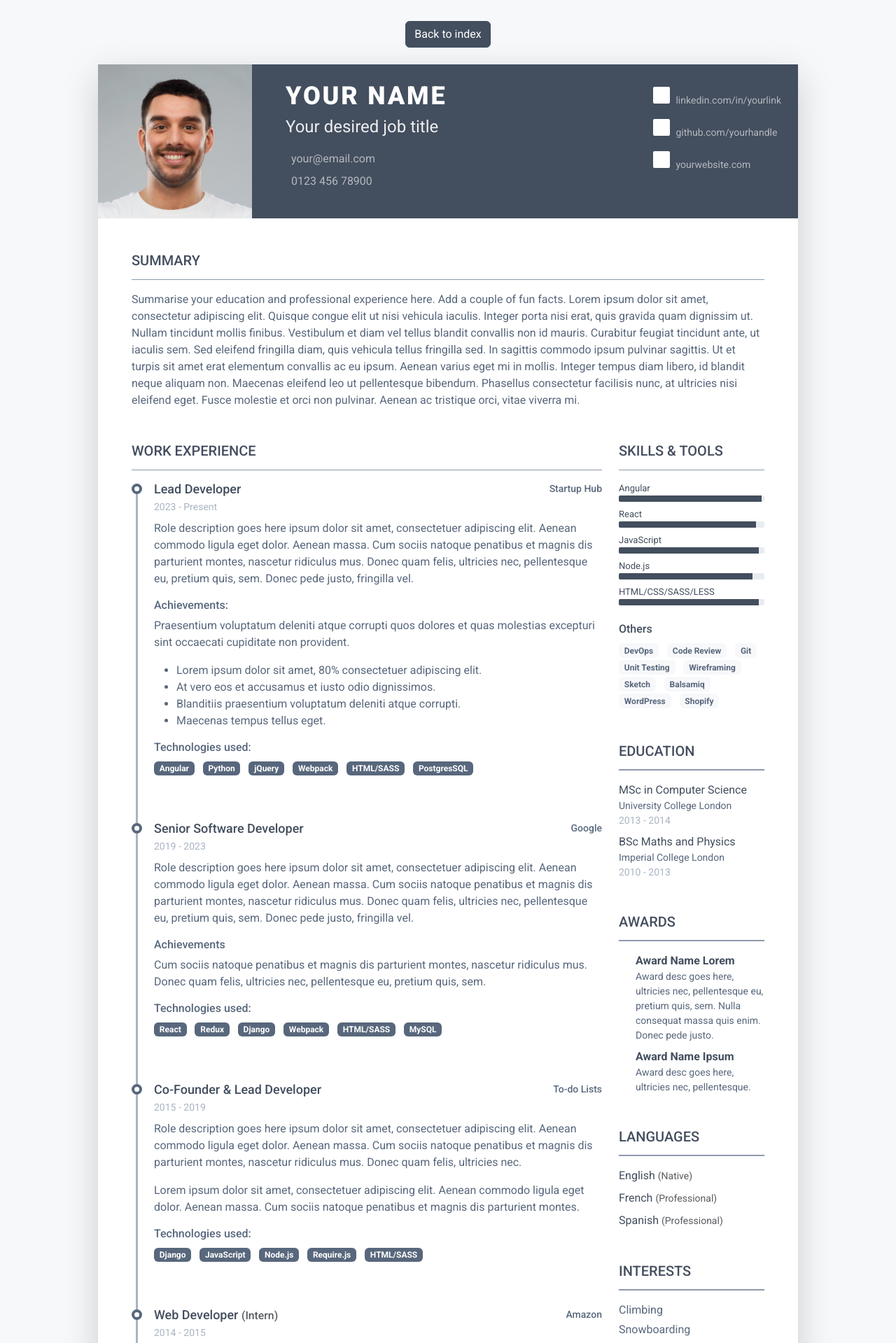
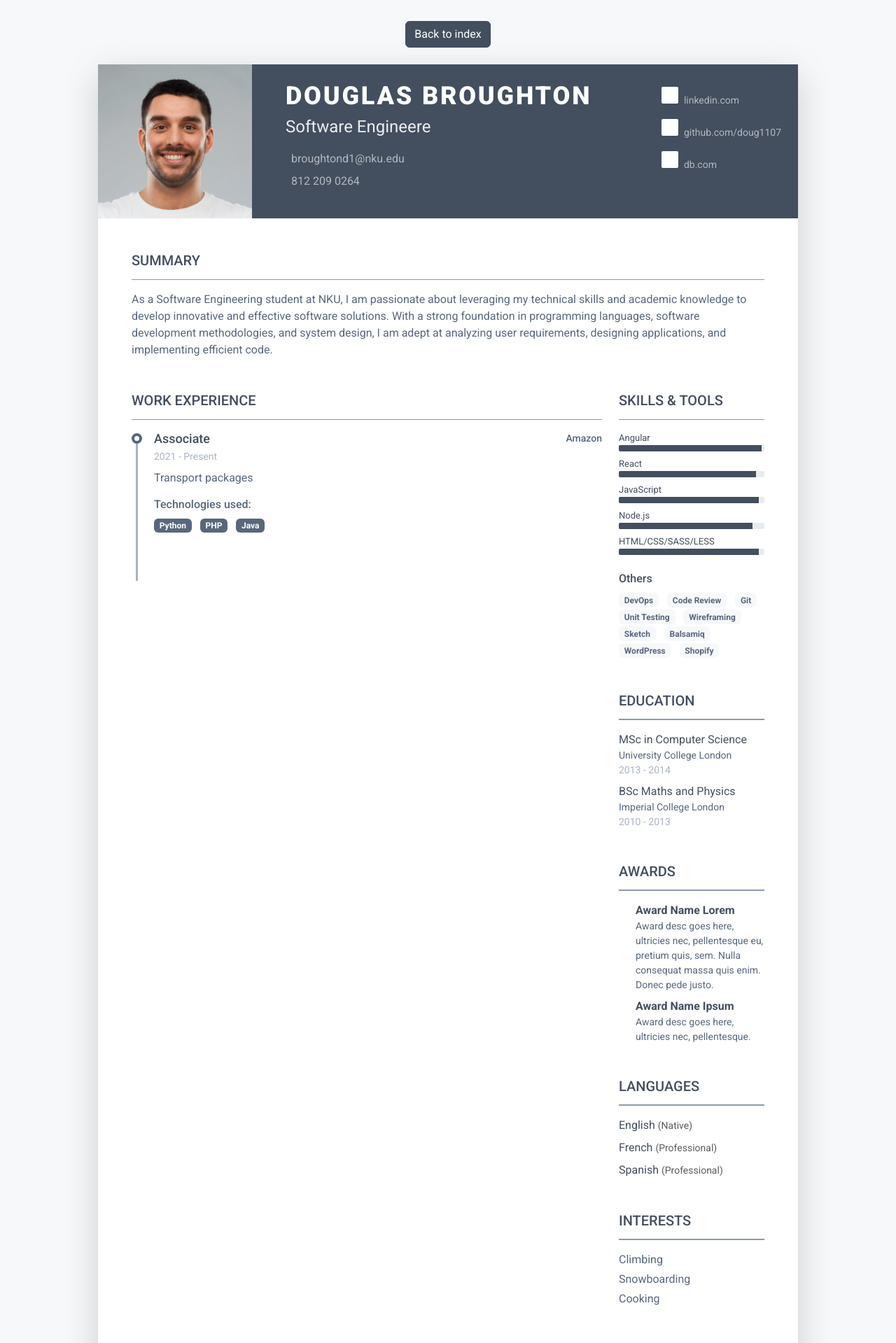
Before and after one commit to douglas1107/ASE230, a PHP site: page /detail.php in a window 1280 px wide. Shown: the top 1919 px of the page at 70% size. Run offline with PHP 8.4, Linux system fonts and the light colour scheme; some libraries are stand-ins or nearby versions.

Commit message:
created arrary

```diff
--- a/detail.php
+++ b/detail.php
@@ -1,11 +1,155 @@
 <?php
-// INSERT DATA HERE.
+$team = [
+    [
+        'id' => 1,
+        'name' => 'Douglas Broughton',
+        'image' => 'assets/images/profile.jpg',
+        'title' => 'Software Engineer',
+        'email' => 'broughtond1@nku.edu',
+        'phone' => '812 209 0264',
+        'linkedin' => 'linkedin.com',
+        'github' => 'github.com/doug1107',
+        'website' => 'db.com',
+        'summary' => 'As a Software Engineering student at NKU, I am passionate about leveraging my technical skills and academic knowledge to develop innovative and effective software solutions. With a strong foundation in programming languages, software development methodologies, and system design, I am adept at analyzing user requirements, designing applications, and implementing efficient code.',
+        'experience' => [
+            [
+                'position' => 'Associate',
+                'company' => 'Amazon',
+                'time' => '2021 - Present',
+                'description' => 'Transport packages',
+                'technologies' => ['Python', 'PHP', 'Java']
+            ],
+        ],
+        'skills' => [
+            'Python' => 98,
+            'PHP' => 94,
+            'Java' => 96,
+        ],
+        'education' => [
+            [
+                'degree' => 'BS in Applied Software Engineering',
+                'institution' => 'Northern Kentucky University',
+                'time' => '2021 - 2025'
+            ],
+        ],
+        'awards' => [
+            'Award 1' => '',
+            'Award 2' => ''
+        ],
+        'languages' => [
+            'English' => 'Native',
+        ],
+        'interests' => ['Sports', 'Chess', 'Watching movies'],
+        'projects' => [
+            [
+                'title' => 'Project 1',
+                'description' => 'Brief description of Project 1',
+                'link' => 'project1-link'
+            ],
+        ]
+    ],
+	// fill out the info as you did in your resume, change the id number to a number not taken yet
+	[
+        'id' => 0,
+        'name' => '',
+        'image' => 'assets/images/profile.jpg',
+        'title' => '',
+        'email' => '',
+        'phone' => '',
+        'linkedin' => '',
+        'github' => '',
+        'website' => '',
+        'summary' => '',
+        'experience' => [
+            [
+                'position' => '',
+                'company' => '',
+                'time' => '',
+                'description' => '',
+                'technologies' => ['', '', '']
+            ],
+        ],
+        'skills' => [
+            ' ' => 98,
+        ],
+        'education' => [
+            [
+                'degree' => '',
+                'institution' => '',
+                'time' => ''
+            ],
+        ],
+        'awards' => [
+            'Award 1' => '',
+            'Award 2' => ''
+        ],
+        'languages' => [
+            'English' => '',
+        ],
+        'interests' => ['', '', ''],
+        'projects' => [
+            [
+                'title' => '',
+                'description' => '',
+                'link' => ''
+            ],
+        ]
+    ],
+	[
+        'id' => 0,
+        'name' => '',
+        'image' => 'assets/images/profile.jpg',
+        'title' => '',
+        'email' => '',
+        'phone' => '',
+        'linkedin' => '',
+        'github' => '',
+        'website' => '',
+        'summary' => '',
+        'experience' => [
+            [
+                'position' => '',
+                'company' => '',
+                'time' => '',
+                'description' => '',
+                'technologies' => ['', '', '']
+            ],
+        ],
+        'skills' => [
+            ' ' => 98,
+        ],
+        'education' => [
+            [
+                'degree' => '',
+                'institution' => '',
+                'time' => ''
+            ],
+        ],
+        'awards' => [
+            'Award 1' => '',
+            'Award 2' => ''
+        ],
+        'languages' => [
+            'English' => '',
+        ],
+        'interests' => ['', '', ''],
+        'projects' => [
+            [
+                'title' => '',
+                'description' => '',
+                'link' => ''
+            ],
+        ]
+    ],
 
+];
+$id = isset($_GET['id']) ? intval($_GET['id']) : 0;
+$member = isset($team[$id]) ? $team[$id] : null;
 ?>
 <!DOCTYPE html>
 <html lang="en">
 <head>
-    <title>Your name's Resume</title>
+    <title><?= $member['name']; ?></title>
 
     <!-- Meta -->
     <meta charset="utf-8">
@@ -35,23 +179,23 @@
 		    <header class="resume-header pt-4 pt-md-0">
 			    <div class="row">
 				    <div class="col-block col-md-auto resume-picture-holder text-center text-md-start">
-				        <img class="picture" src="assets/images/profile.jpg" alt="">
+				        <img class="picture" src="<?= $member['image']; ?>" alt="">
 				    </div><!--//col-->
 				    <div class="col">
 					    <div class="row p-4 justify-content-center justify-content-md-between">
 						    <div class="primary-info col-auto">
-							    <h1 class="name mt-0 mb-1 text-white text-uppercase text-uppercase">Your name</h1>
-							    <div class="title mb-3">Your desired job title</div>
+							    <h1 class="name mt-0 mb-1 text-white text-uppercase text-uppercase"><?= $member['name']; ?></h1>
+							    <div class="title mb-3"><?= $member['title']; ?>e</div>
 							    <ul class="list-unstyled">
-								    <li class="mb-2"><a class="text-link" href="#"><i class="far fa-envelope fa-fw me-2" data-fa-transform="grow-3"></i>your@email.com</a></li>
-								    <li><a class="text-link" href="#"><i class="fas fa-mobile-alt fa-fw me-2" data-fa-transform="grow-6"></i>0123 456 78900</a></li>
+								    <li class="mb-2"><a class="text-link" href="mailto:<?= $member['email']; ?>"><i class="far fa-envelope fa-fw me-2" data-fa-transform="grow-3"></i><?= $member['email']; ?></a></li>
+								    <li><a class="text-link" href=""tel:<?= $member['phone']; ?>><i class="fas fa-mobile-alt fa-fw me-2" data-fa-transform="grow-6"></i><?= $member['phone']; ?></a></li>
 							    </ul>
 						    </div><!--//primary-info-->
 						    <div class="secondary-info col-auto mt-2">
 							    <ul class="resume-social list-unstyled">
-					                <li class="mb-3"><a class="text-link" href="#"><span class="fa-container text-center me-2"><i class="fab fa-linkedin-in fa-fw"></i></span>linkedin.com/in/yourlink</a></li>
-					                <li class="mb-3"><a class="text-link" href="#"><span class="fa-container text-center me-2"><i class="fab fa-github-alt fa-fw"></i></span>github.com/yourhandle</a></li>
-					                <li><a class="text-link" href="#"><span class="fa-container text-center me-2"><i class="fas fa-globe"></i></span>yourwebsite.com</a></li>
+					                <li class="mb-3"><a class="text-link" href="<?= $member['linkedin']; ?>"><span class="fa-container text-center me-2"><i class="fab fa-linkedin-in fa-fw"></i></span><?= $member['linkedin']; ?></a></li>
+					                <li class="mb-3"><a class="text-link" href="<?= $member['github']; ?>"><span class="fa-container text-center me-2"><i class="fab fa-github-alt fa-fw"></i></span><?= $member['github']; ?></a></li>
+					                <li><a class="text-link" href="</span><?= $member['website']; ?>"><span class="fa-container text-center me-2"><i class="fas fa-globe"></i></span><?= $member['website']; ?></a></li>
 							    </ul>
 						    </div><!--//secondary-info-->
 					    </div><!--//row-->
@@ -63,7 +207,7 @@
 			    <section class="resume-section summary-section mb-5">
 				    <h2 class="resume-section-title text-uppercase font-weight-bold pb-3 mb-3">Summary</h2>
 				    <div class="resume-section-content">
-					    <p class="mb-0">Summarise your education and professional experience here. Add a couple of fun facts. Lorem ipsum dolor sit amet, consectetur adipiscing elit. Quisque congue elit ut nisi vehicula iaculis. Integer porta nisi erat, quis gravida quam dignissim ut. Nullam tincidunt mollis finibus. Vestibulum et diam vel tellus blandit convallis non id mauris. Curabitur feugiat tincidunt ante, ut iaculis sem. Sed eleifend fringilla diam, quis vehicula tellus fringilla sed. In sagittis commodo ipsum pulvinar sagittis. Ut et turpis sit amet erat elementum convallis ac eu ipsum. Aenean varius eget mi in mollis. Integer tempus diam libero, id blandit neque aliquam non. Maecenas eleifend leo ut pellentesque bibendum. Phasellus consectetur facilisis nunc, at ultricies nisi eleifend eget. Fusce molestie et orci non pulvinar. Aenean ac tristique orci, vitae viverra mi.</p>
+					    <p class="mb-0"><?= $member['summary']; ?></p>
 				    </div>
 			    </section><!--//summary-section-->
 			    <div class="row">
@@ -72,113 +216,28 @@
 						    <h2 class="resume-section-title text-uppercase font-weight-bold pb-3 mb-3">Work Experience</h2>
 						    <div class="resume-section-content">
 							    <div class="resume-timeline position-relative">
+								<?php foreach ($member['experience'] as $exp): ?>
 								    <article class="resume-timeline-item position-relative pb-5">
 
 									    <div class="resume-timeline-item-header mb-2">
 										    <div class="d-flex flex-column flex-md-row">
-										        <h3 class="resume-position-title font-weight-bold mb-1">Lead Developer</h3>
-										        <div class="resume-company-name ms-auto">Startup Hub</div>
+										        <h3 class="resume-position-title font-weight-bold mb-1"><?= htmlspecialchars($exp['position']); ?></h3>
+										        <div class="resume-company-name ms-auto"><?= htmlspecialchars($exp['company']); ?></div>
 										    </div><!--//row-->
-										    <div class="resume-position-time">2023 - Present</div>
+										    <div class="resume-position-time"><?= htmlspecialchars($exp['time']); ?></div>
 									    </div><!--//resume-timeline-item-header-->
 									    <div class="resume-timeline-item-desc">
-										    <p>Role description goes here ipsum dolor sit amet, consectetuer adipiscing elit. Aenean commodo ligula eget dolor. Aenean massa. Cum sociis natoque penatibus et magnis dis parturient montes, nascetur ridiculus mus. Donec quam felis, ultricies nec, pellentesque eu, pretium quis, sem. Donec pede justo, fringilla vel.</p>
-										    <h4 class="resume-timeline-item-desc-heading font-weight-bold">Achievements:</h4>
-										    <p>Praesentium voluptatum deleniti atque corrupti quos dolores et quas molestias excepturi sint occaecati cupiditate non provident.</p>
-										    <ul>
-											    <li>Lorem ipsum dolor sit amet, 80% consectetuer adipiscing elit.</li>
-											    <li>At vero eos et accusamus et iusto odio dignissimos.</li>
-											    <li>Blanditiis praesentium voluptatum deleniti atque corrupti.</li>
-											    <li>Maecenas tempus tellus eget.</li>
-										    </ul>
+										    <p><?= htmlspecialchars($exp['description']); ?></p>
 										    <h4 class="resume-timeline-item-desc-heading font-weight-bold">Technologies used:</h4>
 										    <ul class="list-inline">
-											    <li class="list-inline-item"><span class="badge bg-secondary badge-pill">Angular</span></li>
-											    <li class="list-inline-item"><span class="badge bg-secondary badge-pill">Python</span></li>
-											    <li class="list-inline-item"><span class="badge bg-secondary badge-pill">jQuery</span></li>
-											    <li class="list-inline-item"><span class="badge bg-secondary badge-pill">Webpack</span></li>
-											    <li class="list-inline-item"><span class="badge bg-secondary badge-pill">HTML/SASS</span></li>
-											    <li class="list-inline-item"><span class="badge bg-secondary badge-pill">PostgresSQL</span></li>
+												<?php foreach ($exp['technologies'] as $tech): ?>
+                                                    <li class="list-inline-item"><span class="badge bg-secondary badge-pill"><?= htmlspecialchars($tech); ?></span></li>
+                                                <?php endforeach; ?>
 										    </ul>
 									    </div><!--//resume-timeline-item-desc-->
 
-								    </article><!--//resume-timeline-item-->
-
-								    <article class="resume-timeline-item position-relative pb-5">
-
-									    <div class="resume-timeline-item-header mb-2">
-										    <div class="d-flex flex-column flex-md-row">
-										        <h3 class="resume-position-title font-weight-bold mb-1">Senior Software Developer</h3>
-										        <div class="resume-company-name ms-auto">Google</div>
-										    </div><!--//row-->
-										    <div class="resume-position-time">2019 - 2023</div>
-									    </div><!--//resume-timeline-item-header-->
-									    <div class="resume-timeline-item-desc">
-										    <p>Role description goes here ipsum dolor sit amet, consectetuer adipiscing elit. Aenean commodo ligula eget dolor. Aenean massa. Cum sociis natoque penatibus et magnis dis parturient montes, nascetur ridiculus mus. Donec quam felis, ultricies nec, pellentesque eu, pretium quis, sem. Donec pede justo, fringilla vel.</p>
-										    <h4 class="resume-timeline-item-desc-heading font-weight-bold">Achievements</h4>
-										    <p>Cum sociis natoque penatibus et magnis dis parturient montes, nascetur ridiculus mus. Donec quam felis, ultricies nec, pellentesque eu, pretium quis, sem.</p>
-										    <h4 class="resume-timeline-item-desc-heading font-weight-bold">Technologies used:</h4>
-										    <ul class="list-inline">
-											    <li class="list-inline-item"><span class="badge bg-secondary badge-pill">React</span></li>
-											    <li class="list-inline-item"><span class="badge bg-secondary badge-pill">Redux</span></li>
-											    <li class="list-inline-item"><span class="badge bg-secondary badge-pill">Django</span></li>
-											    <li class="list-inline-item"><span class="badge bg-secondary badge-pill">Webpack</span></li>
-											    <li class="list-inline-item"><span class="badge bg-secondary badge-pill">HTML/SASS</span></li>
-											    <li class="list-inline-item"><span class="badge bg-secondary badge-pill">MySQL</span></li>
-										    </ul>
-									    </div><!--//resume-timeline-item-desc-->
-
-								    </article><!--//resume-timeline-item-->
-
-								    <article class="resume-timeline-item position-relative pb-5">
-
-									    <div class="resume-timeline-item-header mb-2">
-										    <div class="d-flex flex-column flex-md-row">
-										        <h3 class="resume-position-title font-weight-bold mb-1">Co-Founder & Lead Developer</h3>
-										        <div class="resume-company-name ms-auto">To-do Lists</div>
-										    </div><!--//row-->
-										    <div class="resume-position-time">2015 - 2019</div>
-									    </div><!--//resume-timeline-item-header-->
-									    <div class="resume-timeline-item-desc">
-										    <p>Role description goes here ipsum dolor sit amet, consectetuer adipiscing elit. Aenean commodo ligula eget dolor. Aenean massa. Cum sociis natoque penatibus et magnis dis parturient montes, nascetur ridiculus mus. Donec quam felis, ultricies nec.</p>
-										    <p>Lorem ipsum dolor sit amet, consectetuer adipiscing elit. Aenean commodo ligula eget dolor. Aenean massa. Cum sociis natoque penatibus et magnis dis parturient montes.</p>
-										    <h4 class="resume-timeline-item-desc-heading font-weight-bold">Technologies used:</h4>
-										    <ul class="list-inline">
-											    <li class="list-inline-item"><span class="badge bg-secondary badge-pill">Django</span></li>
-											    <li class="list-inline-item"><span class="badge bg-secondary badge-pill">JavaScript</span></li>
-											    <li class="list-inline-item"><span class="badge bg-secondary badge-pill">Node.js</span></li>
-											    <li class="list-inline-item"><span class="badge bg-secondary badge-pill">Require.js</span></li>
-											    <li class="list-inline-item"><span class="badge bg-secondary badge-pill">HTML/SASS</span></li>
-										    </ul>
-									    </div><!--//resume-timeline-item-desc-->
-
-								    </article><!--//resume-timeline-item-->
-
-								    <article class="resume-timeline-item position-relative">
-
-									    <div class="resume-timeline-item-header mb-2">
-										    <div class="d-flex flex-column flex-md-row">
-										        <h3 class="resume-position-title font-weight-bold mb-1">Web Developer <small class="text-muted">(Intern)</small></h3>
-										        <div class="resume-company-name ms-auto">Amazon</div>
-										    </div><!--//row-->
-										    <div class="resume-position-time">2014 - 2015</div>
-									    </div><!--//resume-timeline-item-header-->
-									    <div class="resume-timeline-item-desc">
-										    <p>Role description goes here ipsum dolor sit amet, consectetuer adipiscing elit. Aenean commodo ligula eget dolor. Aenean massa. Cum sociis natoque penatibus et magnis dis parturient montes, nascetur ridiculus mus. Donec quam felis, ultricies nec. Fusce vulputate eleifend sapien. Vestibulum purus quam, scelerisque ut, mollis sed, nonummy id, metus. Nullam accumsan lorem in dui. Cras ultricies mi eu turpis hendrerit fringilla. Vestibulum.</p>
-										    <h4 class="resume-timeline-item-desc-heading font-weight-bold">Technologies used:</h4>
-										    <ul class="list-inline">
-											    <li class="list-inline-item"><span class="badge bg-secondary badge-pill">Ruby on Rails</span></li>
-											    <li class="list-inline-item"><span class="badge bg-secondary badge-pill">jQuery</span></li>
-											    <li class="list-inline-item"><span class="badge bg-secondary badge-pill">HTML/LESS</span></li>
-											    <li class="list-inline-item"><span class="badge bg-secondary badge-pill">MongoDB</span></li>
-										    </ul>
-									    </div><!--//resume-timeline-item-desc-->
-
-								    </article><!--//resume-timeline-item-->
-
-
-							    </div><!--//resume-timeline-->
-
+								    </article>
+									<?php endforeach; ?>
 
 
 
```
Also changed, not shown: index.php (+152 -48 lines).
